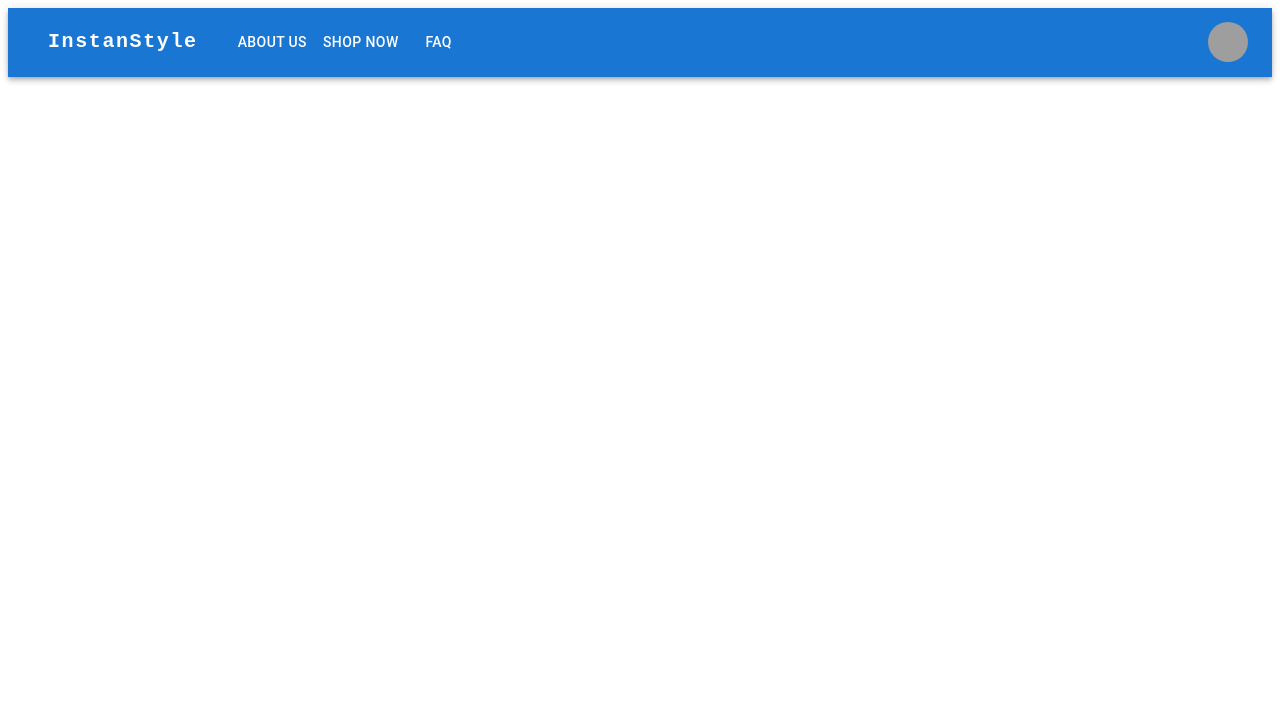
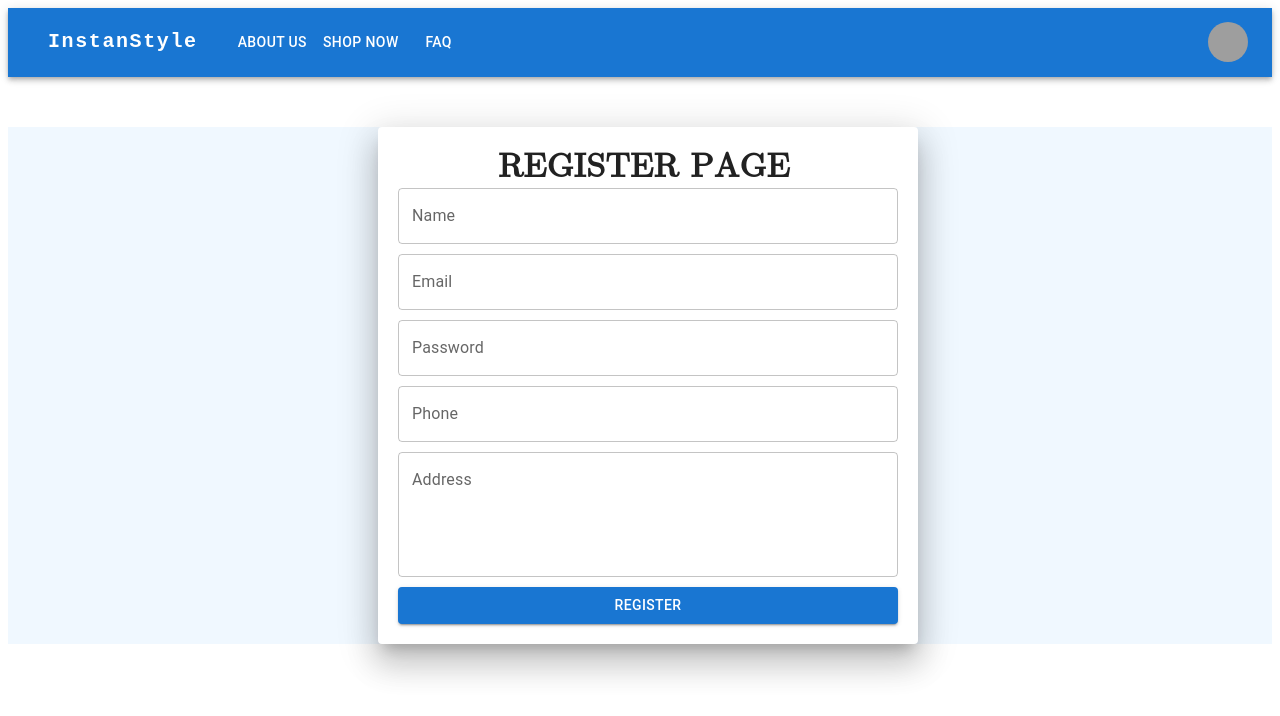
Before and after one commit to Prakrithi14/CRUDApp, a React (Vite) app in the folder client/: page /Register in a window 1280 px wide. Shown: the top 716 px of the page. Built offline with nearby package versions, Linux system fonts and the light colour scheme; grey boxes are pictures that could not be loaded; some icons are missing.

Commit message:
frontend and backend connection

```diff
--- a/client/package.json
+++ b/client/package.json
@@ -15,6 +15,7 @@
     "@mui/icons-material": "^7.3.8",
     "@mui/material": "^7.3.8",
     "@mui/styled-engine-sc": "^7.3.8",
+    "axios": "^1.13.6",
     "react": "^19.2.0",
     "react-dom": "^19.2.0",
     "react-router-dom": "^7.13.1",
--- /dev/null
+++ b/client/src/Modules/User/UComponents/AddProduct.jsx
@@ -0,0 +1,50 @@
+import React, { useState } from 'react'
+import Typography from '@mui/material/Typography';
+import Paper from '@mui/material/Paper';
+import TextField from '@mui/material/TextField';
+import Button from '@mui/material/Button';
+import axios from 'axios';
+export default function AddProduct() {
+  const [product,setProduct]=useState({
+            productname:'',
+            productprice:'',
+            productquantity:'',
+            productdescription:''
+
+  })
+
+  const handleChange=(e)=>{
+    console.log({...product,[e.target.name]:e.target.value})
+    setProduct({...product,[e.target.name]:e.target.value})
+  }
+  const handleRegister=()=>{
+    //   const existingusers=JSON.parse(localStorage.getItem('userdetails'))||[];
+    //   console.log(existingusers)
+    //   const allusers=[...existingusers,formData]
+    //   localStorage.setItem('userdetails',JSON.stringify(allusers))
+    //   alert("Registered Successful")
+    console.log("Product data:",product)
+    axios.post('http://localhost:7000/products/addproduct',product)
+    .then((res)=>{
+        console.log("Product added successfully",res.data)
+        //alert("Registered Successful")
+       alert(res.data.message)
+    })
+    .catch((error)=>{
+        console.log(error)
+    })
+  }
+  return (
+    <div style={{backgroundColor:"aliceblue"}}>
+      <Paper elevation={20} style={{width:"500px",padding:"20px",marginTop:"50px",marginBottom:"50px",marginLeft:"370px"}}>
+      <Typography variant='h4' style={{fontFamily:"math",fontWeight:"bold", marginLeft:"100px"}}>Add Product</Typography>
+      <TextField variant='outlined' label=' Product Name' name='productname'type='Text'  onChange={handleChange} fullWidth style={{marginBottom:"10px"}}/>
+      <TextField variant='outlined' label='Product Price' fullWidth  name='productprice' type='Number' style={{marginBottom:"10px"}} onChange={handleChange}/>
+      <TextField variant='outlined' label='Quantity' fullWidth name='productquantity' type='Number' style={{marginBottom:"10px"}} onChange={handleChange}/>
+      {/* <TextField variant='outlined' label='Quantity' fullWidth name='productdescription' type='Text' style={{marginBottom:"10px"}} onChange={handleChange}/> */}
+    <TextField variant='outlined' label='Description ' name='productdescription 'multiline rows={4} fullWidth style={{marginBottom:"10px"}} onChange={handleChange}/>
+       <Button variant='contained' fullWidth onClick={handleRegister}>Add Product</Button>
+      </Paper>
+    </div>
+  )
+}
--- /dev/null
+++ b/client/src/Modules/User/UComponents/Register.jsx
@@ -0,0 +1,51 @@
+import React, { useState } from 'react'
+import Typography from '@mui/material/Typography';
+import Paper from '@mui/material/Paper';
+import TextField from '@mui/material/TextField';
+import Button from '@mui/material/Button';
+import axios from 'axios';
+export default function Register() {
+  const [formData,setFormData]=useState({
+    name:'',
+    email:'',
+    password:'',
+    phone:'',
+    address:''
+
+  })
+
+  const handleChange=(e)=>{
+    console.log({...formData,[e.target.name]:e.target.value})
+    setFormData({...formData,[e.target.name]:e.target.value})
+  }
+  const handleRegister=()=>{
+    //   const existingusers=JSON.parse(localStorage.getItem('userdetails'))||[];
+    //   console.log(existingusers)
+    //   const allusers=[...existingusers,formData]
+    //   localStorage.setItem('userdetails',JSON.stringify(allusers))
+    //   alert("Registered Successful")
+    console.log("Form data:",formData)
+    axios.post('http://localhost:7000/user/registeruser',formData)
+    .then((res)=>{
+        console.log("Registered User:",res.data)
+        //alert("Registered Successful")
+       alert(res.data.message)
+    })
+    .catch((error)=>{
+        console.log(error)
+    })
+  }
+  return (
+    <div style={{backgroundColor:"aliceblue"}}>
+      <Paper elevation={20} style={{width:"500px",padding:"20px",marginTop:"50px",marginBottom:"50px",marginLeft:"370px"}}>
+      <Typography variant='h4' style={{fontFamily:"math",fontWeight:"bold", marginLeft:"100px"}}>REGISTER PAGE</Typography>
+      <TextField variant='outlined' label=' Name' name='name'type='Text'  onChange={handleChange} fullWidth style={{marginBottom:"10px"}}/>
+      <TextField variant='outlined' label='Email' fullWidth  name='email' type='Email' style={{marginBottom:"10px"}} onChange={handleChange}/>
+      <TextField variant='outlined' label='Password' fullWidth name='password' type='password' style={{marginBottom:"10px"}} onChange={handleChange}/>
+      <TextField variant='outlined' label='Phone ' fullWidth name='phone'type='Number' style={{marginBottom:"10px"}} onChange={handleChange}/>
+       <TextField variant='outlined' label='Address ' name='address'multiline rows={4} fullWidth style={{marginBottom:"10px"}} onChange={handleChange}/>
+       <Button variant='contained' fullWidth onClick={handleRegister}>Register</Button>
+      </Paper>
+    </div>
+  )
+}
--- a/client/src/Modules/User/URoutes/UserRoute.jsx
+++ b/client/src/Modules/User/URoutes/UserRoute.jsx
@@ -3,14 +3,18 @@
 import UHome from '../UComponents/UHome'
 import TopBar from '../UComponents/TopBar'
 import UAbout from '../UComponents/UAbout'
+import Register from '../UComponents/Register'
+import AddProduct from '../UComponents/AddProduct'
 
 export default function UserRoute() {
   return (
     <div>
       <TopBar/>
       <Routes>
-        <Route path='/' element={<UHome/>}/>
+        <Route path='/Home' element={<UHome/>}/>
         <Route path='/About' element={<UAbout/>}/>
+        <Route path='/Register' element={<Register/>}/>
+        <Route path='/' element={<AddProduct/>}/>
       </Routes>
     </div>
   )
```
Also changed, not shown: 2 other files (tests, documents, lock files or other folders).
